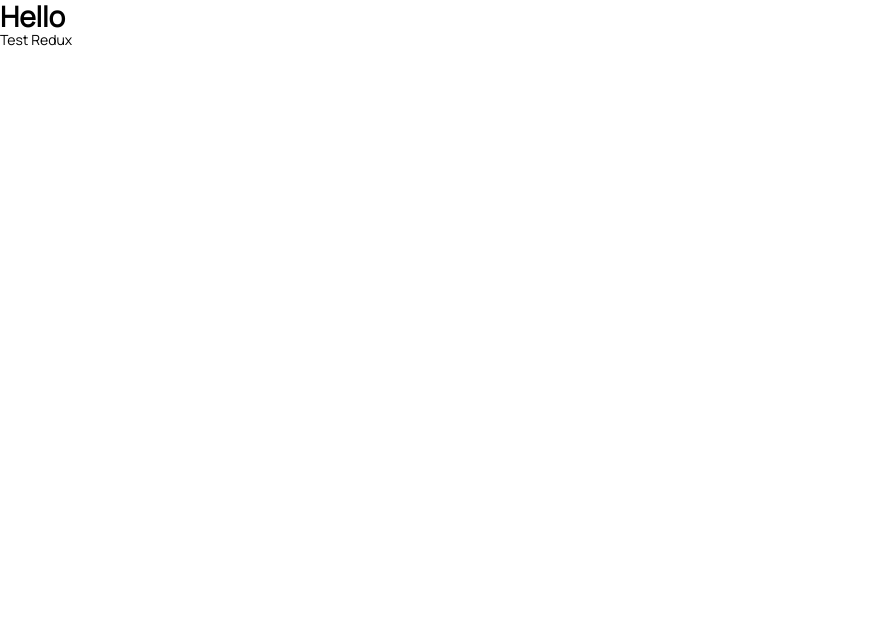
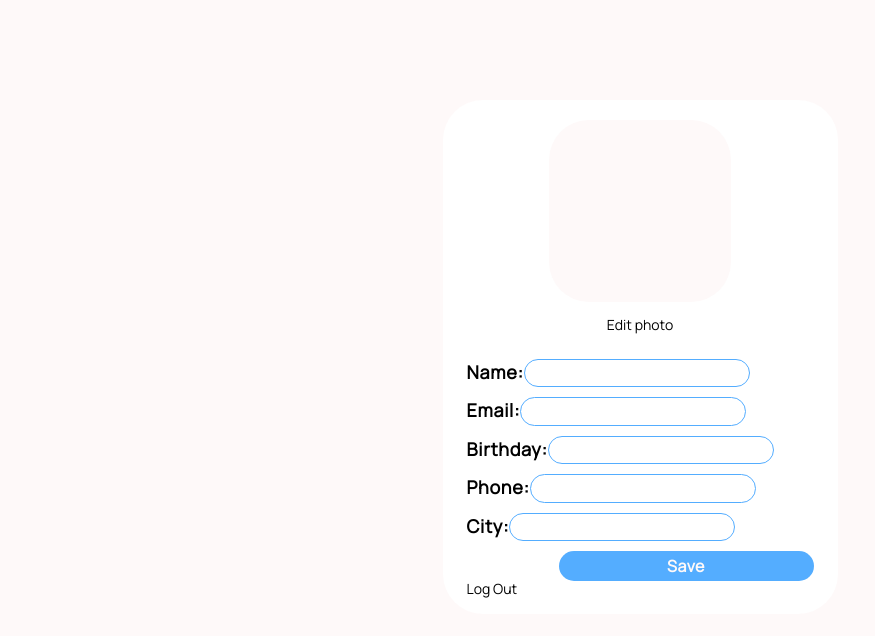
Before and after one commit to NMarkhotsky/your-pet-project-front, a React (Vite) app: page /your-pet-project-front/user in a window 1280 px wide. Shown: the top 636 px of the page, without its empty margins (0-875 px from the left). Built offline with nearby package versions, Linux system fonts and the light colour scheme.

Commit message:
Added Routes

```diff
--- a/src/App.jsx
+++ b/src/App.jsx
@@ -1,14 +1,37 @@
-import { useAuth } from "./hooks/useAuth/useAuth";
-
+import { Route, Routes } from 'react-router-dom';
+import SharedLayout from './components/SharedLayout/SharedLayout';
+import MainPage from './pages/MainPage/MainPage';
+import NoticesPage from './pages/NoticesPage/NoticesPage';
+import OurFriendsPage from './pages/OurFriendsPage/OurFriendsPage';
+import LoginPage from './pages/LoginPage/LoginPage';
+import RegisterPage from './pages/RegisterPage/RegisterPage';
+import UserPage from './pages/UserPage/UserPage';
+import AddPetPage from './pages/AddPetPage/AddPetPage';
+import NewsPage from './pages/NewsPage/NewsPage';
+import NotFoundPage from './pages/NotFoundPage/NotFoundPage';
 
 function App() {
-  const { user } = useAuth();
+  return (
+    <Routes>
+      <Route path="/" element={<SharedLayout />}>
+        <Route index element={<MainPage />} />
+        <Route path="/notices/:categoryName" element={<NoticesPage />} />
+        <Route path="/friends" element={<OurFriendsPage />} />
+      </Route>
 
-  return (
-    <>
-      <h1>Hello</h1>
-      <p>{user.name}</p>
-    </>
+      <Route>
+        <Route path="/login" element={<LoginPage />} />
+        <Route path="/register" element={<RegisterPage />} />
+      </Route>
+
+      <Route>
+        <Route path="/user" element={<UserPage />} />
+        <Route path="/add-pet" element={<AddPetPage />} />
+      </Route>
+
+      <Route path="/news" element={<NewsPage />} />
+      <Route path="*" element={<NotFoundPage />} />
+    </Routes>
   );
 }
 
--- a/src/components/SharedLayout/SharedLayout.jsx
+++ b/src/components/SharedLayout/SharedLayout.jsx
@@ -1,14 +1,14 @@
-import { Outlet } from "react-router-dom";
-import { Header } from "../Header/Header";
+import { Outlet } from 'react-router-dom';
+import { Header } from '../Header/Header';
 
 function SharedLayout() {
   return (
-    <div>
+    <>
       <Header />
       <main>
         <Outlet />
       </main>
-    </div>
+    </>
   );
 }
 
--- a/src/main.jsx
+++ b/src/main.jsx
@@ -1,5 +1,6 @@
 import React from 'react';
 import ReactDOM from 'react-dom/client';
+import { BrowserRouter } from 'react-router-dom';
 import { Provider } from 'react-redux';
 import { persistor, store } from './redux/store';
 import { PersistGate } from 'redux-persist/integration/react';
@@ -10,6 +11,7 @@
 
 ReactDOM.createRoot(document.getElementById('root')).render(
   <React.StrictMode>
+    <BrowserRouter basename="/your-pet-project-front">
       <Provider store={store}>
         <PersistGate loading={<div>Loading...</div>} persistor={persistor}>
           <ThemeProvider theme={theme}>
@@ -17,5 +19,6 @@
           </ThemeProvider>
         </PersistGate>
       </Provider>
+    </BrowserRouter>
   </React.StrictMode>
 );
--- /dev/null
+++ b/src/pages/NotFoundPage/NotFoundPage.jsx
@@ -0,0 +1,5 @@
+const NotFoundPage = () => {
+  return <h1>NotFoundPage 404</h1>;
+};
+
+export default NotFoundPage;
```
Also changed, not shown: src/pages/NotFoundPage/NotFoundPage.styled.jsx (added). Lines whose indentation alone changed are shown as unchanged.
